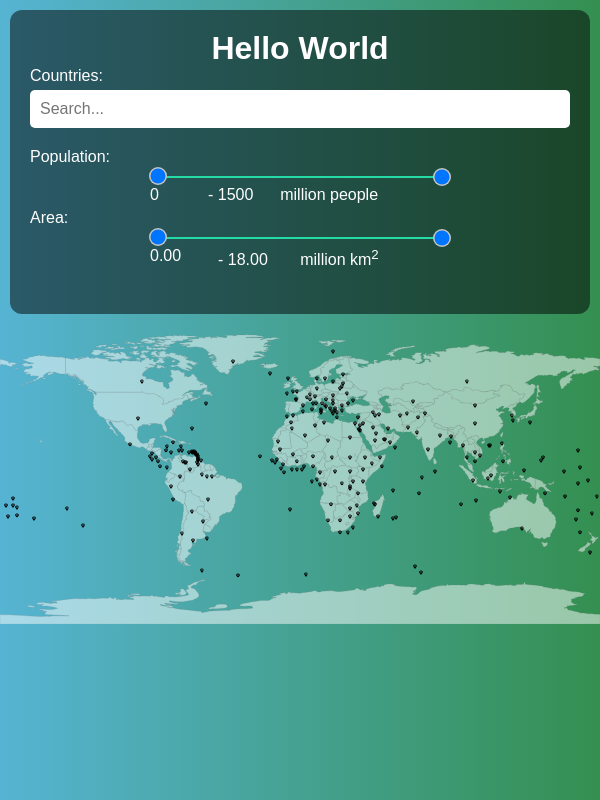
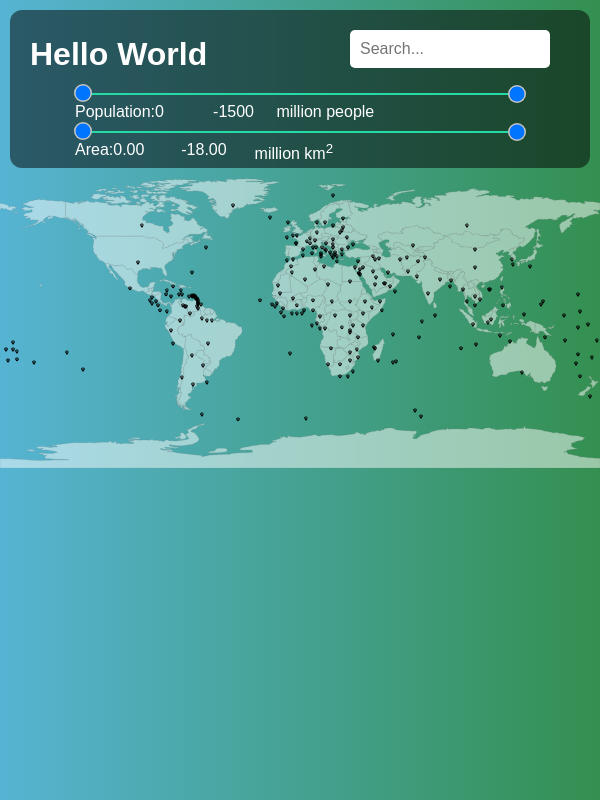
Before and after one commit to spcsabi/hello-world, a website with bundled scripts: page frontend/index.html in a window 600 px wide. Built offline with nearby package versions, Linux system fonts and the light colour scheme.

Commit message:
make css responsive

```diff
--- a/frontend/index.html
+++ b/frontend/index.html
@@ -20,7 +20,6 @@
     <header>
       <h1>Hello World</h1>
       <div class="search-bar">
-        <label>Countries:</label>
         <input
           type="text"
           class="search-bar__input"
@@ -30,9 +29,7 @@
         <div id="dropdown-content" class="dropdown-content"></div>
       </div>
 
-      <div class="search-bar">
-        <label>Population:</label>
-
+      <div class="filters">
         <div class="range_container">
           <div class="sliders_control">
             <input
@@ -51,6 +48,7 @@
             />
           </div>
           <div class="form_control">
+            <span>Population: </span>
             <div class="form_control_container">
               <div class="form_control_container__time"></div>
               <input
@@ -63,9 +61,10 @@
                 disabled
               />
             </div>
+            <span> - </span>
             <div class="form_control_container">
               <div class="form_control_container__time"></div>
-              <span> - </span>
+
               <input
                 class="form_control_container__time__input"
                 type="number"
@@ -75,12 +74,11 @@
                 max="1500"
                 disabled
               />
-              <span> million people</span>
 
             </div>
+            <span> million people</span>
           </div>
         </div>
-        <label>Area:</label>
         <div class="range_container">
           <div class="sliders_control">
             <input
@@ -101,6 +99,7 @@
             />
           </div>
           <div class="form_control">
+            <span> Area: </sup></span>
             <div class="form_control_container">
               <div class="form_control_container__time"></div>
               <input
@@ -114,9 +113,9 @@
                 disabled
               />
             </div>
+            <span> - </span>
             <div class="form_control_container">
               <div class="form_control_container__time"></div>
-              <span> - </span>
               <input
                 class="form_control_container__time__input"
                 type="number"
@@ -127,8 +126,9 @@
                 step="0.01"
                 disabled
               />
-              <span> million km<sup>2</sup></span>
             </div>
+            <span> million km<sup>2</sup></span>
+
           </div>
         </div>
       </div>
--- a/frontend/style.css
+++ b/frontend/style.css
@@ -50,7 +50,7 @@ body {
   overflow: hidden;
   max-width: 400px;
   padding: 20px;
-  margin : 20px;
+  margin: 10px;
   position: absolute;
   left: 50%;
   z-index: 10;
@@ -98,7 +98,7 @@ body {
 @media (min-width: 600px) {
   .country_card {
     transform: translate(0%);
-    top: 5rem;
+    top: 11rem;
     left: 0%;
     flex-direction: row;
     align-items: flex-start;
@@ -120,21 +120,58 @@ body {
 
 header {
   color: #fff;
-  padding: 20px;
-  display: flex;
-  flex-direction: column;
+  padding: 20px 0px 0px 20px;
+  display: grid;
+  grid-template-areas:
+    "a c c c "
+    "b c c c ";
   align-items: center;
   background-color: rgba(0, 0, 0, 0.5);
   border-radius: 12px;
-  margin: 10px;
+  margin: 10px 10px 0px 10px;
+}
+
+@media (max-width: 1140px) {
+  header {
+    grid-template-areas:
+      "a b "
+      "c c ";
+    padding: 20px 50px 0px 50px;
+  }
+  .search-bar{
+    align-items:self-end;
+  }
+}
+
+@media (max-width: 600px) {
+  header {
+    padding: 20px 20px 0px 20px;
+  }
+  header h1 {
+    font-size: 1.5rem;
+  }
+}
+@media (min-width: 600px) {
+  header h1 {
+    font-size: 2rem;
+  }
 }
 
 header h1 {
-  font-size: 2rem;
+  grid-area: a;
   margin-bottom: 0px;
+  padding: 0px 0px 10px 0px;
+}
+
+.filters {
+  grid-area: c;
+  display: flex;
+  flex-direction: column;
+  width: 100%;
 }
 
 .search-bar {
+  grid-area: b;
   display: flex;
   flex-direction: column;
   width: 100%;
@@ -152,19 +189,21 @@ header h1 {
   border-radius: 5px;
   font-size: 1rem;
   width: 100%;
+  width: 200px;
+  margin: 0px 20px 0px 0px;
 }
 
 .dropdown-content {
   display: none;
   position: absolute;
   background-color: #f9f9f9;
-  min-width: 160px;
+  width: 200px;
   box-shadow: 0 8px 16px rgba(0, 0, 0, 0.2);
   z-index: 3;
-  max-height: 200px;
+  max-height: 400px;
   overflow-y: auto;
   border-radius: 5px;
-  margin-top: 5px;
+  margin-top: 45px;
 }
 
 .dropdown-content a {
@@ -182,7 +221,6 @@ header h1 {
   display: block;
 }
 
-
 footer {
   width: 100%;
   background-color: rgba(255, 255, 255, 0.489);
@@ -194,9 +232,10 @@ footer {
 }
 
 .range_container {
+  grid-area: "c";
   display: flex;
   flex-direction: column;
-  width: 50vw;
+  width: 75vw;
   margin: 5px auto;
 }
 
```
